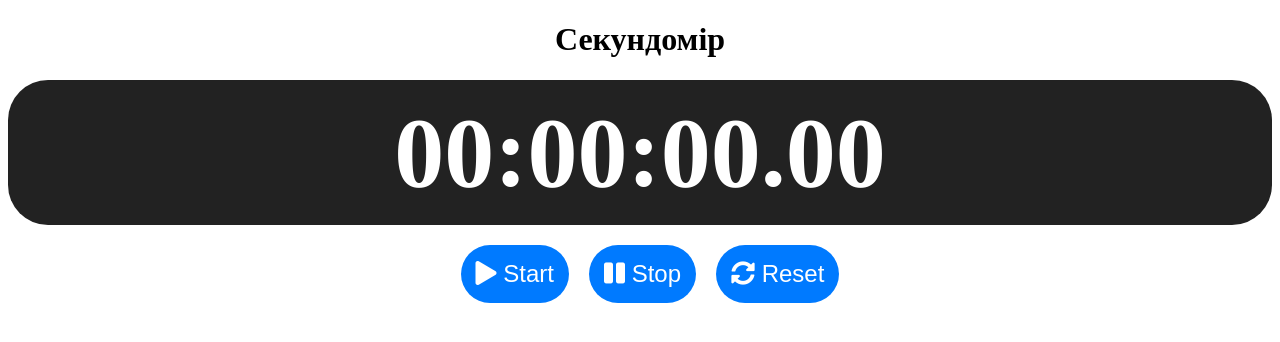
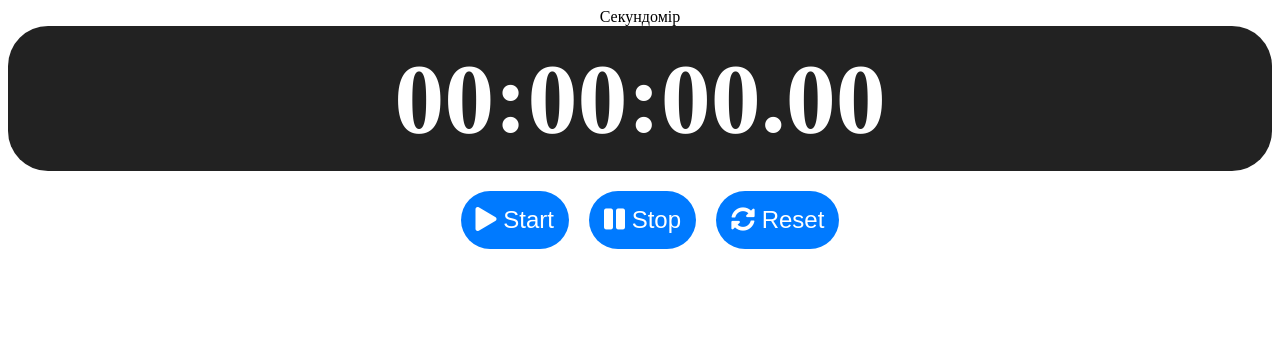
Before and after one commit to Twerkky/laba3, a plain HTML site: page index.html in a window 1280 px wide. Drawn offline with Linux system fonts and the light colour scheme.

Commit message:
Update index.html

```diff
--- a/index.html
+++ b/index.html
@@ -7,12 +7,18 @@
     <link rel="stylesheet" href="https://cdnjs.cloudflare.com/ajax/libs/font-awesome/5.15.3/css/all.min.css" />
   </head>
   <body>
-    <h1>Секундомір</h1>
+    <nav>
+      Секундомір
+    </nav>
+
+    <main>
       <div id="timer">00:00:00.00</div>
       <div class="button-content">
         <button onclick="startTimer()"> <i class="fas fa-play"></i> Start</button>
         <button onclick="stopTimer()"><i class="fas fa-pause"></i> Stop</button>
         <button onclick="resetTimer()"><i class="fas fa-sync-alt"></i> Reset</button>
       </div>
+    </main>
+
   </body>
 </html>
```
Lines whose indentation alone changed are shown as unchanged.
